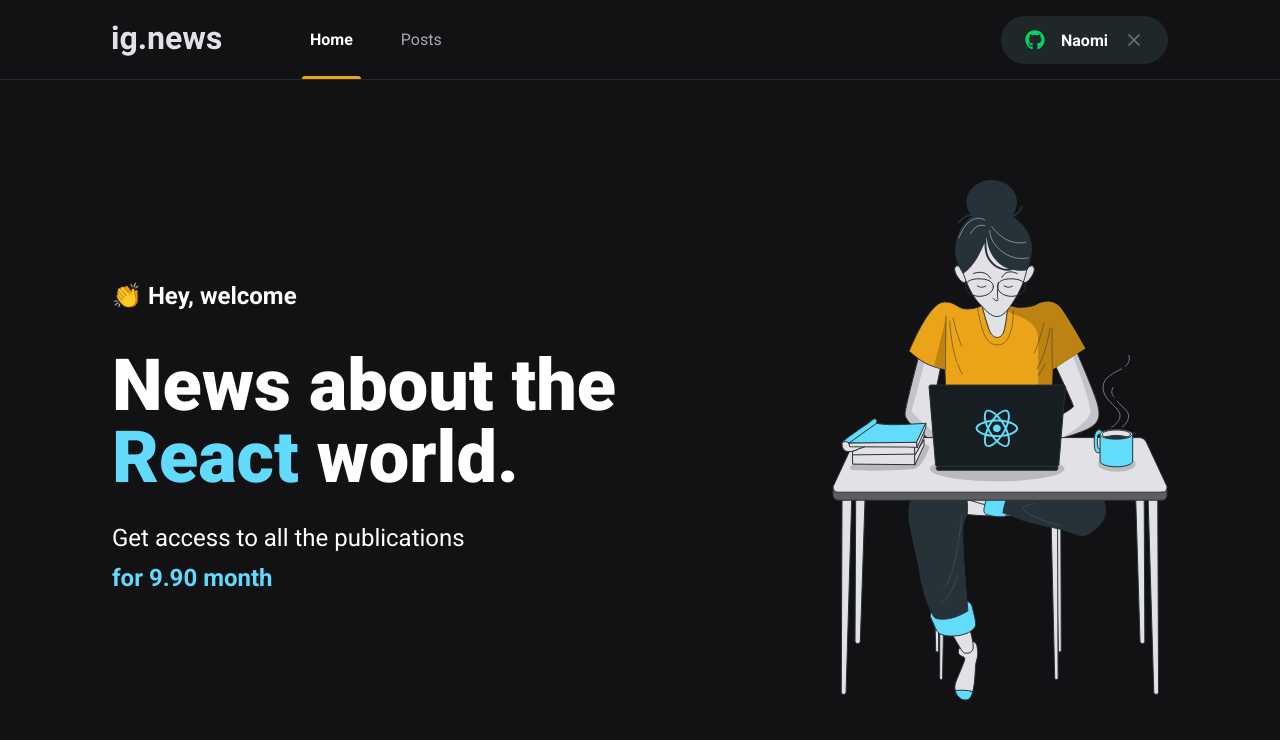
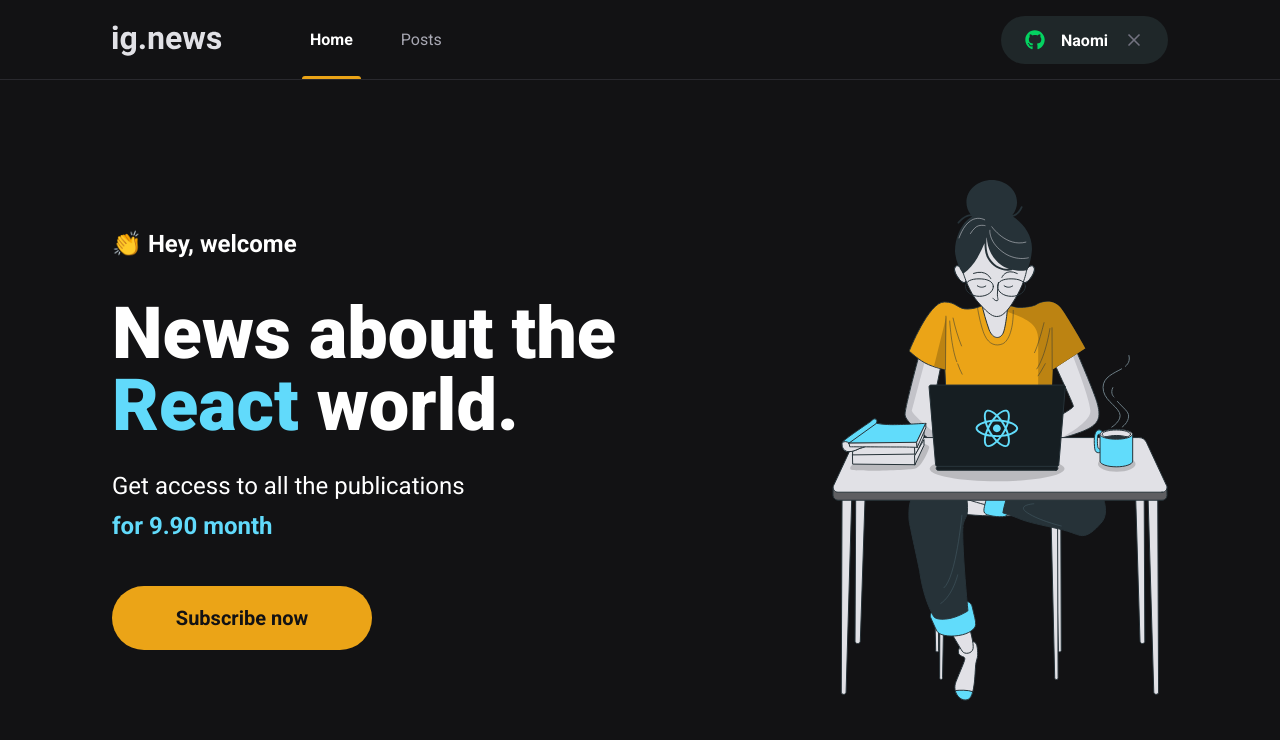
Before and after one commit to MiIyama/ignews, a Next.js app: page / in a window 1280 px wide. Shown: the top 740 px of the page. Built offline with nearby package versions, Linux system fonts and the light colour scheme.

Commit message:
Aula - Componente: SubscribeButton

```diff
--- /dev/null
+++ b/src/componentes/SubscribeButton/index.tsx
@@ -0,0 +1,10 @@
+/* eslint-disable @next/next/no-img-element */
+import styles from "./styles.module.scss";
+
+export function SubscribeButton() {
+  return (
+    <button type="button" className={styles.subscribeButton}>
+      Subscribe now
+    </button>
+  );
+}
--- /dev/null
+++ b/src/componentes/SubscribeButton/styles.module.scss
@@ -0,0 +1,20 @@
+.subscribeButton {
+  height: 4rem;
+  width: 260px;
+  border: 0;
+  border-radius: 2rem;
+  background: var(--yellow-500);
+  color: var(--gray-900);
+  font-size: 1.25rem;
+  font-weight: bold;
+
+  display: flex;
+  align-items: center;
+  justify-content: center;
+
+  transition: filter 0.2s;
+
+  &:hover {
+    filter: brightness(0.8);
+  }
+}
--- a/src/pages/index.tsx
+++ b/src/pages/index.tsx
@@ -1,5 +1,6 @@
 /* eslint-disable @next/next/no-img-element */
 import Head from "next/head";
+import { SubscribeButton } from "../componentes/SubscribeButton";
 import styles from "./home.module.scss";
 
 export default function Home() {
@@ -19,6 +20,7 @@ export default function Home() {
             Get access to all the publications <br />
             <span>for 9.90 month</span>
           </p>
+          <SubscribeButton />
         </section>
 
         <img src="/images/avatar.svg" alt="Girl coding" />
```
